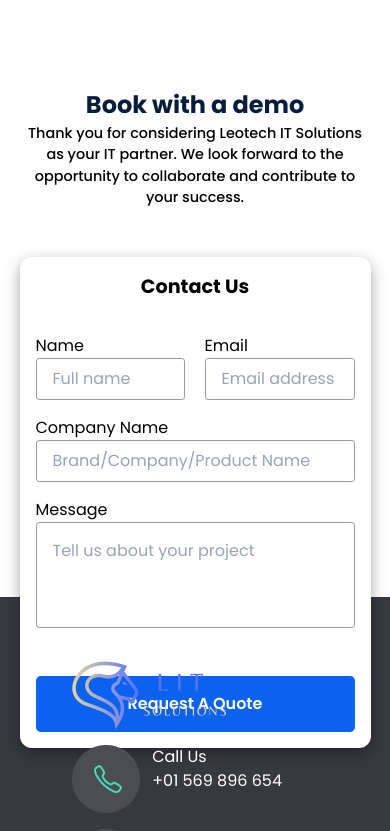
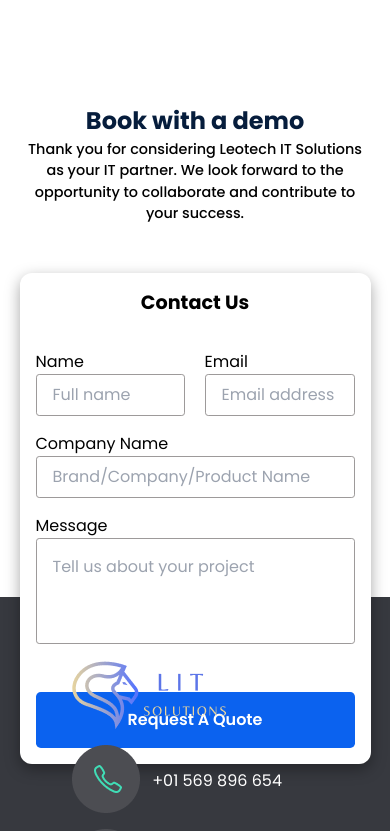
Before and after one commit to jaivikpatel2001/leotech, a React (Create React App) app: page /Contact in a window 390 px wide. Shown: the part 8340-9171 px from the top of the page. Built offline with nearby package versions, Linux system fonts and the light colour scheme.

Commit message:
design change

```diff
--- a/src/Components/ContactForm/Contactform.css
+++ b/src/Components/ContactForm/Contactform.css
@@ -80,7 +80,7 @@
 
   .cftitle {
     text-align: center;
-    margin-top: 10rem;
+    margin-top: 11rem;
     font-size: 1.5rem;
   }
   .cfdesc {
```
